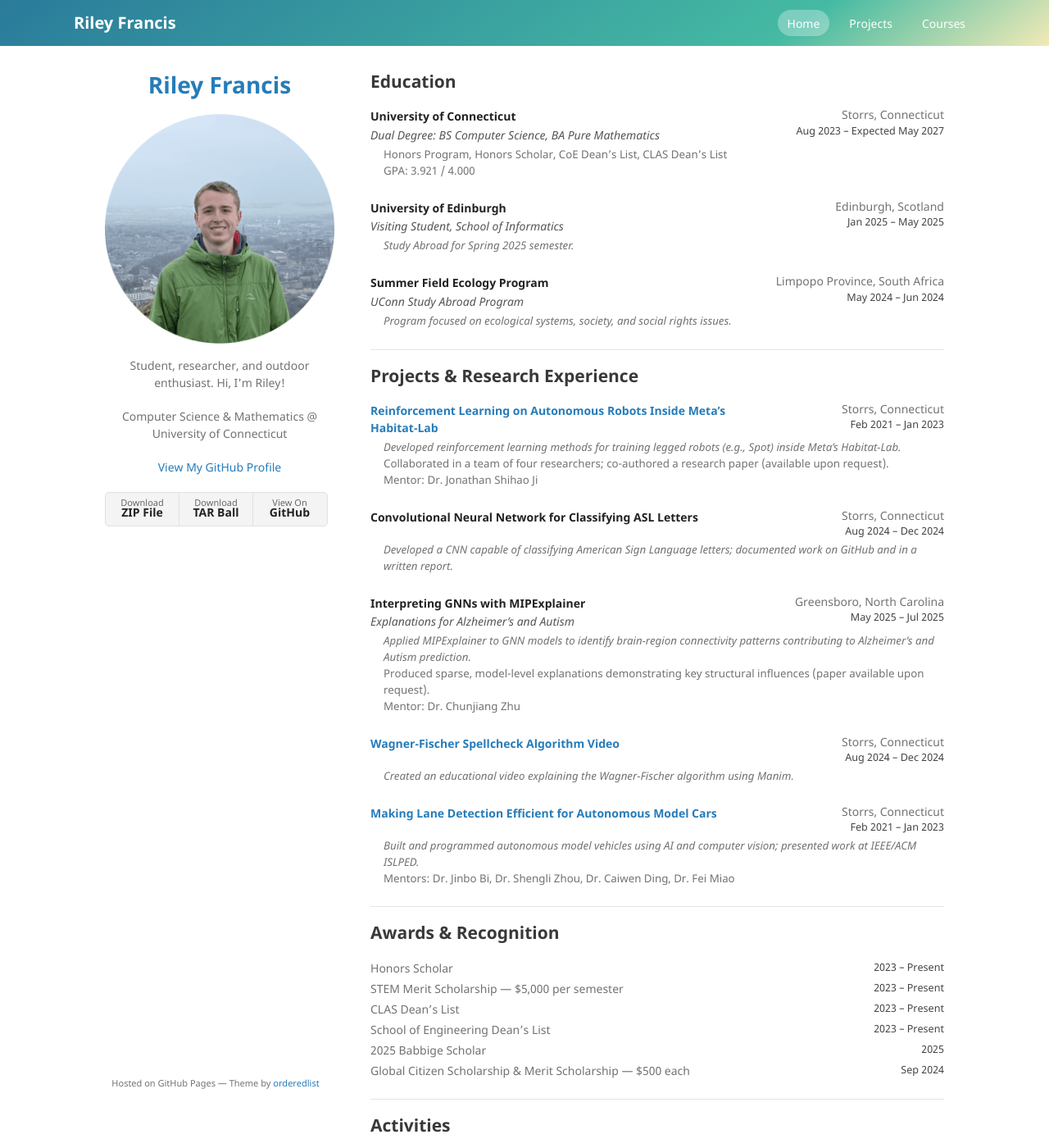
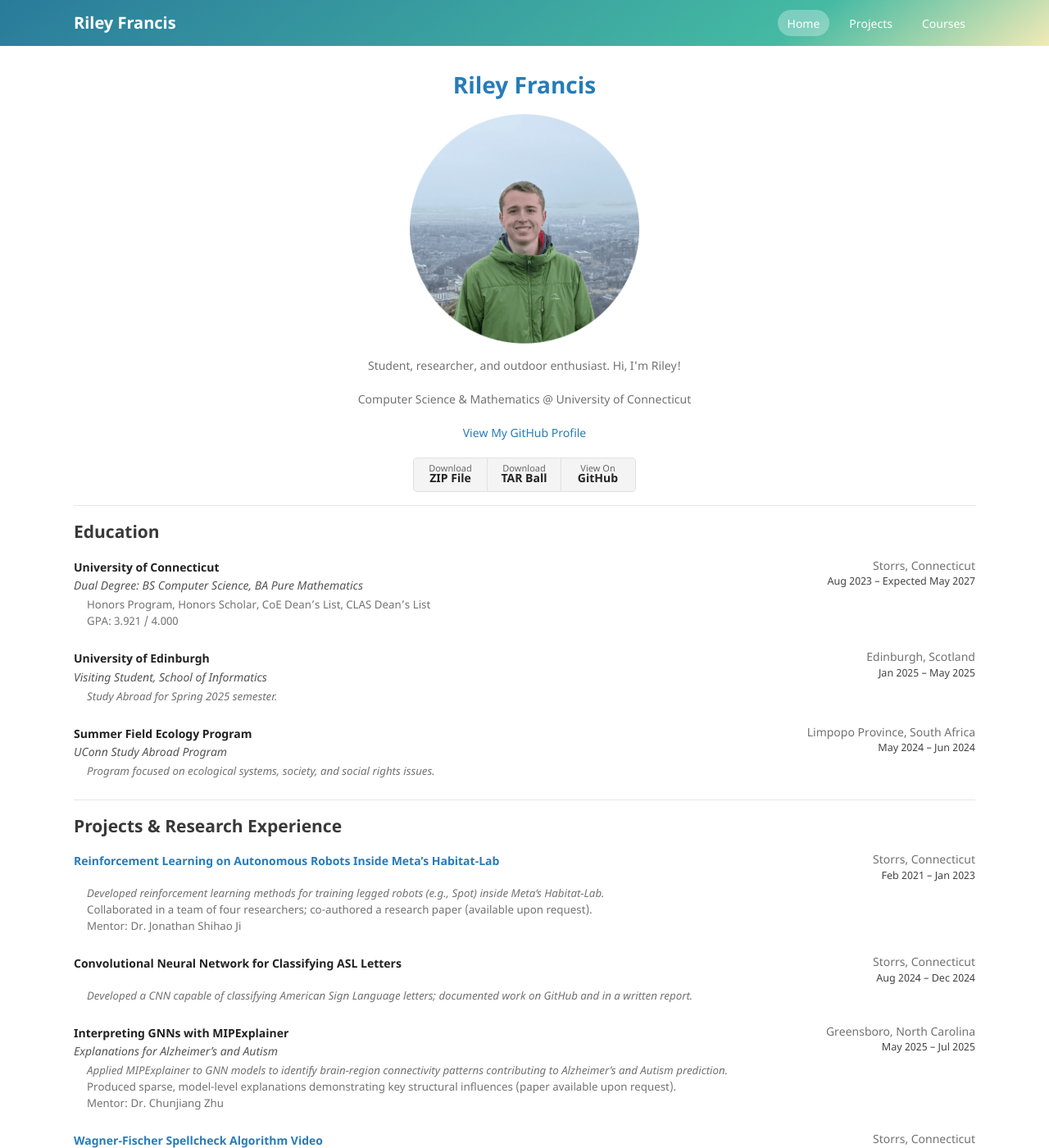
Before and after one commit to RileyFrancis/rileyfrancis.github.io, a Jekyll site: the page built from index.md, in a window 1280 px wide and 1400 px high. Shown: the whole window at 82% size. Built offline with Jekyll 4.4.1, drawn with Linux system fonts in a browser that asks for light colours.

Commit message:
Fixed layout issues

```diff
--- a/_layouts/default.html
+++ b/_layouts/default.html
@@ -59,15 +59,17 @@
         {{ content }}
       </section>
 
-      <footer>
+      <!-- <footer>
         {% if site.github.is_project_page %}
           <p>This project is maintained by <a href="{{ site.github.owner_url }}">{{ site.github.owner_name }}</a></p>
         {% endif %}
         <p style="text-align: center;"><small>Hosted on GitHub Pages &mdash; Theme by <a href="https://github.com/orderedlist">orderedlist</a></small></p>
-      </footer>
+      </footer> -->
     </div>
 
     <script src="{{ '/assets/js/scale.fix.js' | relative_url }}"></script>
+
+    <script src="{{ '/assets/js/smooth_scroll.js' | relative_url }}"></script>
 
     <!-- <script src="{{ '/assets/js/cubes.js' | relative_url }}"></script> -->
 
--- a/_sass/jekyll-theme-minimal.scss
+++ b/_sass/jekyll-theme-minimal.scss
@@ -3,110 +3,109 @@
 
 body {
   background-color: #fff;
-  padding:50px;
+  padding: 50px;
   font: 14px/1.5 "Noto Sans", "Helvetica Neue", Helvetica, Arial, sans-serif;
-  color:#727272;
-  font-weight:400;
+  color: #727272;
+  font-weight: 400;
 }
 
 h1, h2, h3, h4, h5, h6 {
-  color:#222;
-  margin:0 0 20px;
+  color: #222;
+  margin: 0 0 20px;
 }
 
 p, ul, ol, table, pre, dl {
-  margin:0 0 20px;
+  margin: 0 0 20px;
 }
 
 h1, h2, h3 {
-  line-height:1.1;
+  line-height: 1.1;
 }
 
 h1 {
-  font-size:28px;
+  font-size: 28px;
 }
 
 h2 {
-  color:#393939;
+  color: #393939;
 }
 
 h3, h4, h5, h6 {
-  color:#494949;
+  color: #494949;
 }
 
 a {
-  color:#267CB9;
-  text-decoration:none;
+  color: #267CB9;
+  text-decoration: none;
 }
 
 a:hover, a:focus {
-  color:#069;
+  color: #069;
   font-weight: bold;
 }
 
 a small {
-  font-size:11px;
-  color:#777;
-  margin-top:-0.3em;
-  display:block;
+  font-size: 11px;
+  color: #777;
+  margin-top: -0.3em;
+  display: block;
 }
 
 a:hover small {
-  color:#777;
+  color: #777;
 }
 
 .wrapper {
-  max-width: 1100px;                 /* keep readable line length */
+  max-width: 1100px;
   margin-left: auto;
   margin-right: auto;
-
-  /* Reserve space for cubes */
+  /* Reserve space for cubes on wide screens */
   padding-left: clamp(8rem, 8vw, 140px);
   padding-right: clamp(8rem, 8vw, 140px);
 }
 
 blockquote {
-  border-left:1px solid #e5e5e5;
-  margin:0;
-  padding:0 0 0 20px;
-  font-style:italic;
+  border-left: 1px solid #e5e5e5;
+  margin: 0;
+  padding: 0 0 0 20px;
+  font-style: italic;
 }
 
 code, pre {
-  font-family:Monaco, Bitstream Vera Sans Mono, Lucida Console, Terminal, Consolas, Liberation Mono, DejaVu Sans Mono, Courier New, monospace;
-  color:#333;
+  font-family: Monaco, Bitstream Vera Sans Mono, Lucida Console, Terminal, Consolas, Liberation Mono, DejaVu Sans Mono, Courier New, monospace;
+  color: #333;
 }
 
 pre {
-  padding:8px 15px;
+  padding: 8px 15px;
   background: #f8f8f8;
-  border-radius:5px;
-  border:1px solid #e5e5e5;
+  border-radius: 5px;
+  border: 1px solid #e5e5e5;
   overflow-x: auto;
 }
 
 table {
-  width:100%;
-  border-collapse:collapse;
+  width: 100%;
+  border-collapse: collapse;
 }
 
 th, td {
-  text-align:left;
-  padding:5px 10px;
-  border-bottom:1px solid #e5e5e5;
+  text-align: left;
+  padding: 5px 10px;
+  border-bottom: 1px solid #e5e5e5;
 }
 
 dt {
-  color:#444;
-  font-weight:700;
+  color: #444;
+  font-weight: 700;
 }
 
 th {
-  color:#444;
+  color: #444;
 }
 
 img {
-  max-width:100%;
+  max-width: 100%;
 }
 
 kbd {
@@ -123,169 +122,196 @@ kbd {
   vertical-align: middle;
 }
 
+/* ── Desktop: two-column sidebar layout ── */
 header {
-  width:280px;
-  float:left;
-  position:fixed;
-  -webkit-font-smoothing:subpixel-antialiased;
+  width: 280px;
+  float: left;
+  position: fixed;
+  -webkit-font-smoothing: subpixel-antialiased;
+}
+
+section {
+  width: 700px;
+  float: right;
+  padding-bottom: 50px;
+}
+
+footer {
+  width: 270px;
+  float: left;
+  position: fixed;
+  bottom: 50px;
+  -webkit-font-smoothing: subpixel-antialiased;
 }
 
 ul.downloads {
-  list-style:none;
-  height:40px;
-  padding:0;
+  list-style: none;
+  height: 40px;
+  padding: 0;
   background: #f4f4f4;
-  border-radius:5px;
-  border:1px solid #e0e0e0;
-  width:270px;
+  border-radius: 5px;
+  border: 1px solid #e0e0e0;
+  width: 270px;
 }
 
 .downloads li {
-  width:89px;
-  float:left;
-  border-right:1px solid #e0e0e0;
-  height:40px;
+  width: 89px;
+  float: left;
+  border-right: 1px solid #e0e0e0;
+  height: 40px;
 }
 
 .downloads li:first-child a {
-  border-radius:5px 0 0 5px;
+  border-radius: 5px 0 0 5px;
 }
 
 .downloads li:last-child a {
-  border-radius:0 5px 5px 0;
+  border-radius: 0 5px 5px 0;
 }
 
 .downloads a {
-  line-height:1;
-  font-size:11px;
-  color:#676767;
-  display:block;
-  text-align:center;
-  padding-top:6px;
-  height:34px;
+  line-height: 1;
+  font-size: 11px;
+  color: #676767;
+  display: block;
+  text-align: center;
+  padding-top: 6px;
+  height: 34px;
 }
 
 .downloads a:hover, .downloads a:focus {
-  color:#675C5C;
-  font-weight:bold;
+  color: #675C5C;
+  font-weight: bold;
 }
 
 .downloads ul a:active {
-  background-color:#f0f0f0;
+  background-color: #f0f0f0;
 }
 
 strong {
-  color:#222;
-  font-weight:700;
+  color: #222;
+  font-weight: 700;
 }
 
 .downloads li + li + li {
-  border-right:none;
-  width:89px;
+  border-right: none;
+  width: 89px;
 }
 
 .downloads a strong {
-  font-size:14px;
-  display:block;
-  color:#222;
-}
-
-section {
-  width:700px;
-  float:right;
-  padding-bottom:50px;
+  font-size: 14px;
+  display: block;
+  color: #222;
 }
 
 small {
-  font-size:11px;
+  font-size: 11px;
 }
 
 hr {
-  border:0;
-  background:#e5e5e5;
-  height:1px;
-  margin:0 0 20px;
+  border: 0;
+  background: #e5e5e5;
+  height: 1px;
+  margin: 0 0 20px;
 }
 
-footer {
-  width:270px;
-  float:left;
-  position:fixed;
-  bottom:50px;
-  -webkit-font-smoothing:subpixel-antialiased;
-}
+/* ── Collapse to single-column below 1100px ── */
+@media print, screen and (max-width: 1300px) {
 
-@media print, screen and (max-width: 960px) {
+  body {
+    padding: 20px;
+  }
 
   div.wrapper {
-    width:auto;
-    margin:0;
+    width: auto;
+    margin: 0 auto;
+    padding-left: 1.5rem;
+    padding-right: 1.5rem;
   }
 
   header, section, footer {
-    float:none;
-    position:static;
-    width:auto;
+    float: none;
+    position: static;
+    width: auto;
   }
 
   header {
-    padding-right:320px;
+    padding: 0;
+    /* Center the sidebar content when stacked */
+    text-align: center;
+  }
+
+  header img {
+    margin: 0 auto 1rem auto;
+  }
+
+  /* Downloads bar: reset positioning and center it */
+  ul.downloads {
+    width: auto;
+    max-width: 270px;
+    margin: 0 auto 1rem auto;
+  }
+
+  header ul {
+    position: static;
+    right: auto;
+    top: auto;
   }
 
   section {
-    border:1px solid #e5e5e5;
-    border-width:1px 0;
-    padding:20px 0;
-    margin:0 0 20px;
+    border-top: 1px solid #e5e5e5;
+    border-bottom: 1px solid #e5e5e5;
+    padding: 20px 0;
+    margin: 0 0 20px;
+    /* Reset any leftover text-align from header */
+    text-align: left;
   }
 
-  header a small {
-    display:inline;
-  }
-
-  header ul {
-    position:absolute;
-    right:50px;
-    top:52px;
+  footer {
+    position: static;
+    bottom: auto;
+    width: auto;
+    text-align: center;
   }
 }
 
-@media print, screen and (max-width: 720px) {
+/* ── Narrow phones ── */
+@media print, screen and (max-width: 480px) {
   body {
-    word-wrap:break-word;
+    padding: 15px;
   }
 
-  header {
-    padding:0;
-  }
-
-  header ul, header p.view {
-    position:static;
-  }
-
-  pre, code {
-    word-wrap:normal;
-  }
-}
-
-@media print, screen and (max-width: 480px) {
-  body {
-    padding:15px;
+  div.wrapper {
+    padding-left: 1rem;
+    padding-right: 1rem;
   }
 
   .downloads {
-    width:99%;
+    width: 99%;
+    max-width: none;
   }
 
   .downloads li, .downloads li + li + li {
-    width:33%;
+    width: 33%;
+  }
+
+  /* Resume-style rows in index.md: stack left/right on tiny screens */
+  .line {
+    flex-direction: column;
+  }
+
+  .right {
+    text-align: left;
+    min-width: unset;
+    margin-left: 0;
+    margin-top: 0.15rem;
   }
 }
 
 @media print {
   body {
-    padding:0.4in;
-    font-size:12pt;
-    color:#444;
+    padding: 0.4in;
+    font-size: 12pt;
+    color: #444;
   }
 }
--- a/assets/js/cubes.js
+++ b/assets/js/cubes.js
@@ -9,17 +9,16 @@ document.addEventListener("DOMContentLoaded", () => {
 
   // ---------- CONFIG ----------
   const CUBE_COUNT = 50;
-  const PAGE_SPREAD = 10000;
+  const PAGE_SPREAD = 100000;
   const EDGE_OVERLAP_MIN = -3;
   const EDGE_OVERLAP_MAX = 6;
   const SPEED_MIN = 0;
-  const SPEED_MAX = 0.5;
+  const SPEED_MAX = 0.4;
   const SIZE_MIN = 30;
   const SIZE_MAX = 100;
   const COLOR_A = [107, 188, 255];
   const COLOR_B = [52, 163, 23];
 
-  // *** NEW: breakpoint to match your CSS ***
   const HIDE_BELOW_PX = 900;
 
   const cubes = [];
@@ -96,7 +95,6 @@ document.addEventListener("DOMContentLoaded", () => {
   window.addEventListener("scroll", () => { ty = window.scrollY; });
 
   function animate() {
-    // *** NEW: skip all work if cubes are hidden ***
     if (window.innerWidth < HIDE_BELOW_PX) {
       requestAnimationFrame(animate);
       return;
--- /dev/null
+++ b/assets/js/smooth_scroll.js
@@ -0,0 +1,11 @@
+document.addEventListener("DOMContentLoaded", () => {
+  document.querySelectorAll('a[href^="#"]').forEach(anchor => {
+    anchor.addEventListener("click", function (e) {
+      const target = document.querySelector(this.getAttribute("href"));
+      if (!target) return;
+
+      e.preventDefault();
+      target.scrollIntoView({ behavior: "smooth" });
+    });
+  });
+});
```
